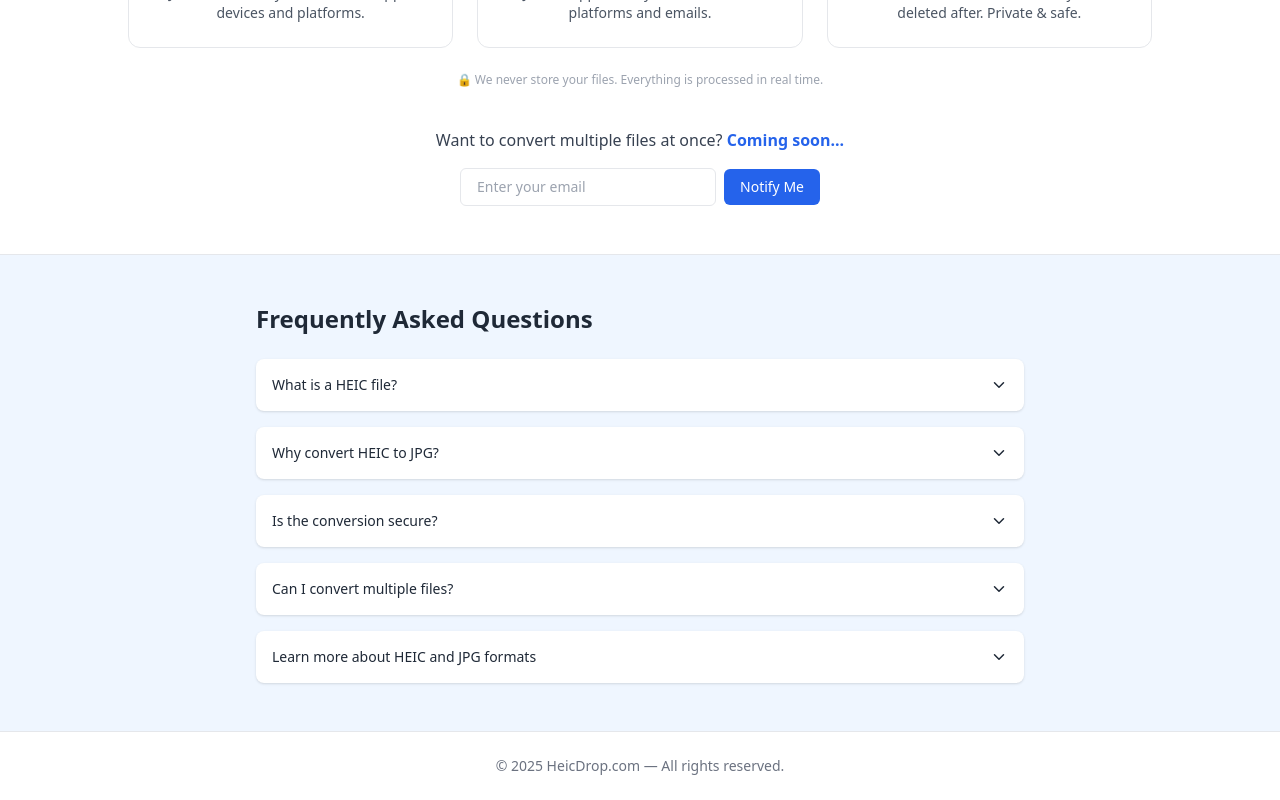
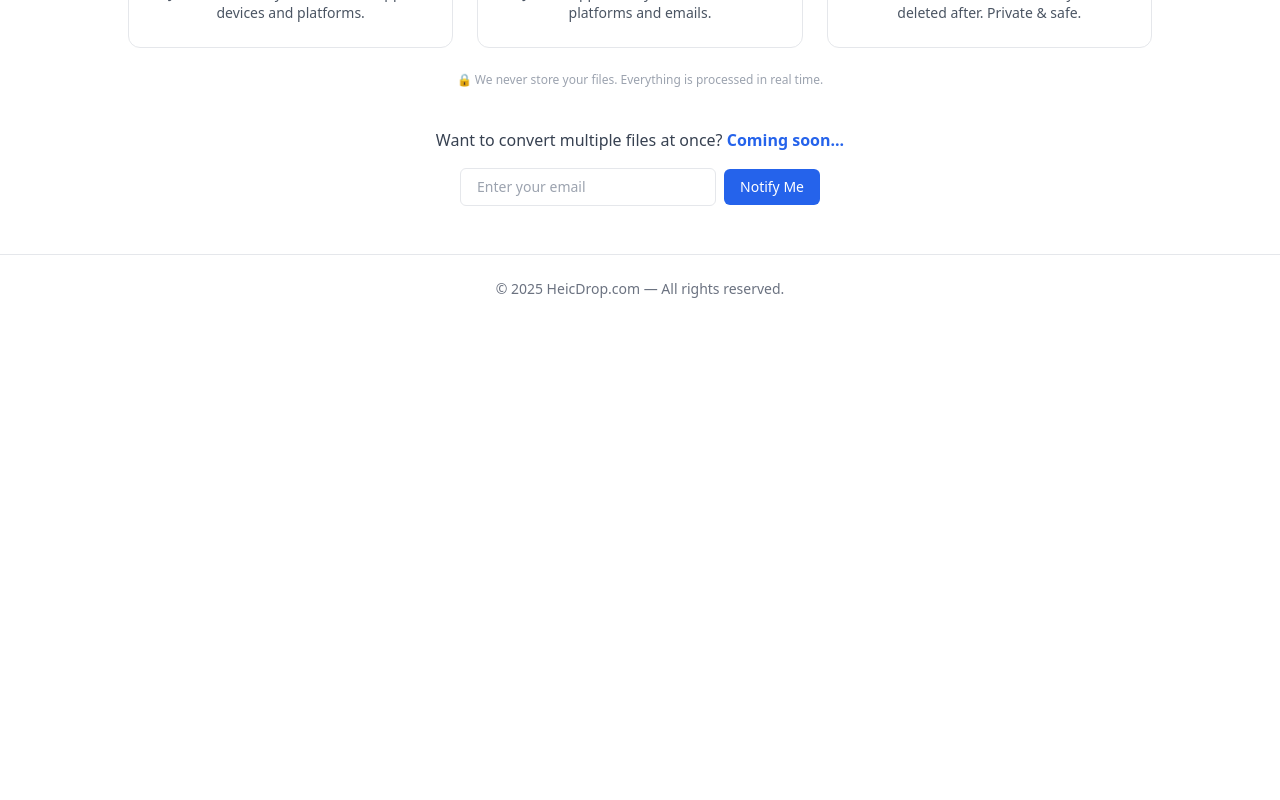
Before and after one commit to Lebo1987/heicdrop, a React (Vite) app: page / in a window 1280 px wide. Shown: the part 722-1522 px from the top of the page. After the commit the page ends 1045 px from the top, so only its background shows below. Built offline with nearby package versions, Linux system fonts and the light colour scheme.

Commit message:
Track conversion events with gtag

```diff
--- a/src/App.jsx
+++ b/src/App.jsx
@@ -137,22 +137,23 @@ function App() {
                 {isConverting ? (
                   <div className="mt-4 text-blue-600 font-semibold flex items-center justify-center">
                     <svg className="animate-spin h-5 w-5 mr-2 text-blue-600" viewBox="0 0 24 24">
-                      <circle
-                        className="opacity-25"
-                        cx="12" cy="12" r="10"
-                        stroke="currentColor" strokeWidth="4" fill="none"
-                      />
-                      <path
-                        className="opacity-75"
-                        fill="currentColor"
-                        d="M4 12a8 8 0 018-8v4a4 4 0 00-4 4H4z"
-                      />
+                      <circle className="opacity-25" cx="12" cy="12" r="10" stroke="currentColor" strokeWidth="4" fill="none" />
+                      <path className="opacity-75" fill="currentColor" d="M4 12a8 8 0 018-8v4a4 4 0 00-4 4H4z" />
                     </svg>
                     Converting...
                   </div>
                 ) : (
                   <button
-                    onClick={handleConvert}
+                    onClick={() => {
+                      handleConvert();
+                      if (window.gtag) {
+                        window.gtag("event", "heic_conversion", {
+                          event_category: "Conversion",
+                          event_label: fileName,
+                          value: 1,
+                        });
+                      }
+                    }}
                     className="mt-4 bg-blue-600 hover:bg-blue-700 text-white px-6 py-2 rounded-full font-semibold transition"
                   >
                     Convert HEIC to JPG
@@ -189,49 +190,14 @@ function App() {
                 Want to convert multiple files at once? <span className="text-blue-600 font-semibold">Coming soon...</span>
               </p>
               <form onSubmit={handleEmailSubmit} className="mt-4 flex flex-col sm:flex-row justify-center items-center gap-2">
-                <input
-                  type="email"
-                  placeholder="Enter your email"
-                  className="px-4 py-2 border rounded-md text-sm w-64"
-                  required
-                />
-                <button
-                  type="submit"
-                  className="bg-blue-600 text-white px-4 py-2 rounded-md text-sm hover:bg-blue-700"
-                >
-                  Notify Me
-                </button>
+                <input type="email" placeholder="Enter your email" className="px-4 py-2 border rounded-md text-sm w-64" required />
+                <button type="submit" className="bg-blue-600 text-white px-4 py-2 rounded-md text-sm hover:bg-blue-700">Notify Me</button>
               </form>
               {emailSubmitted && (
                 <p className="text-green-600 text-sm mt-2">
                   Thank you! We'll notify you when it's ready.
                 </p>
               )}
-            </div>
-          </div>
-        </section>
-
-        <section className="bg-blue-50 py-12 px-4 border-t">
-          <div className="max-w-3xl mx-auto">
-            <h2 className="text-2xl font-bold mb-6">Frequently Asked Questions</h2>
-            <div className="space-y-4">
-              {faqs.map((faq, index) => (
-                <div key={index} className="bg-white rounded-lg shadow p-4">
-                  <button
-                    onClick={() => toggleFAQ(index)}
-                    className="w-full flex justify-between items-center text-left font-medium text-gray-800 text-sm"
-                  >
-                    <span>{faq.question}</span>
-                    <ChevronDown
-                      className={`transition-transform duration-300 ${openFAQ === index ? 'rotate-180' : ''}`}
-                      size={18}
-                    />
-                  </button>
-                  {openFAQ === index && (
-                    <div className="mt-3 text-sm text-gray-600">{faq.answer}</div>
-                  )}
-                </div>
-              ))}
             </div>
           </div>
         </section>
```
Also changed, not shown: 5 other files (tests, documents, lock files or other folders).
